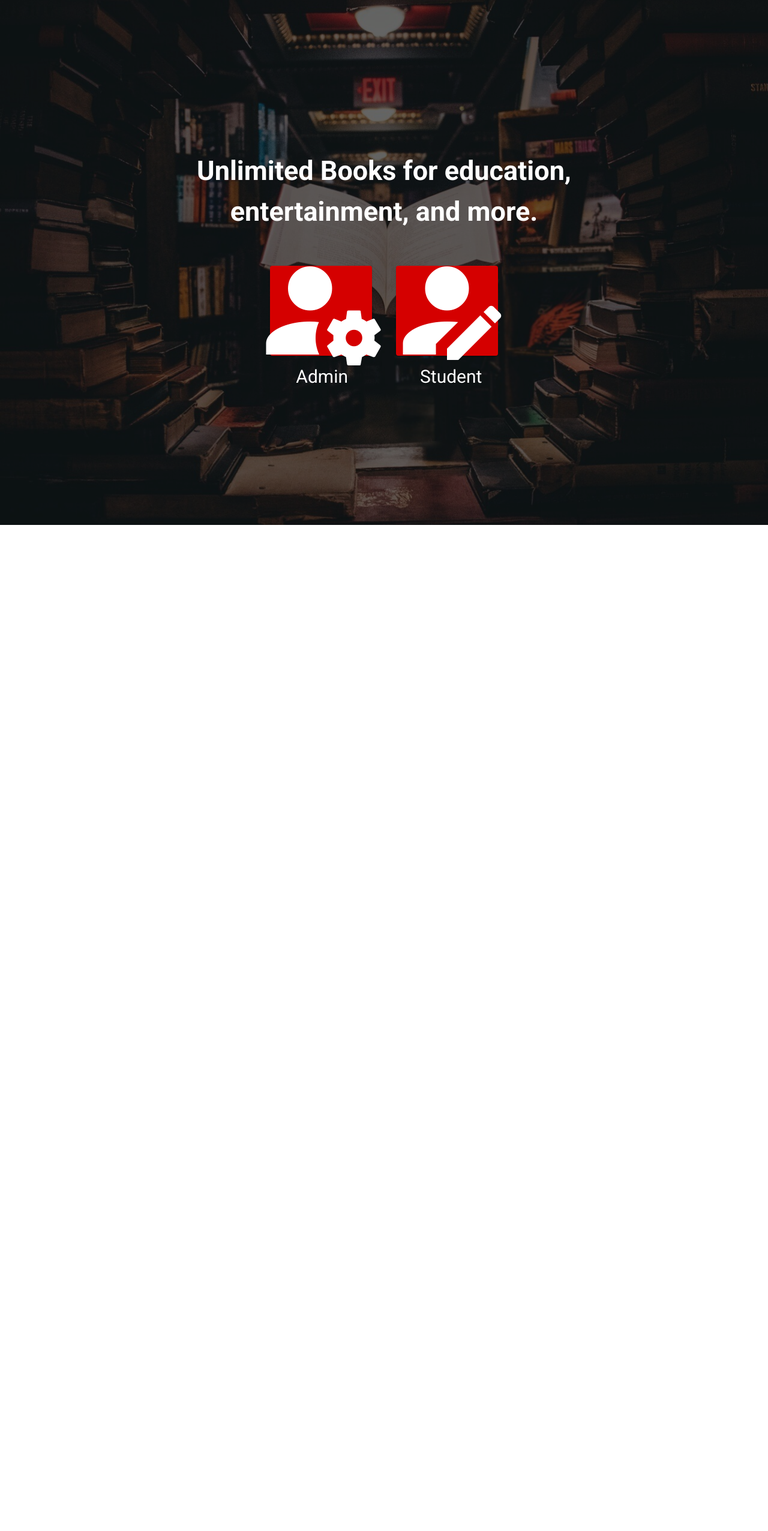
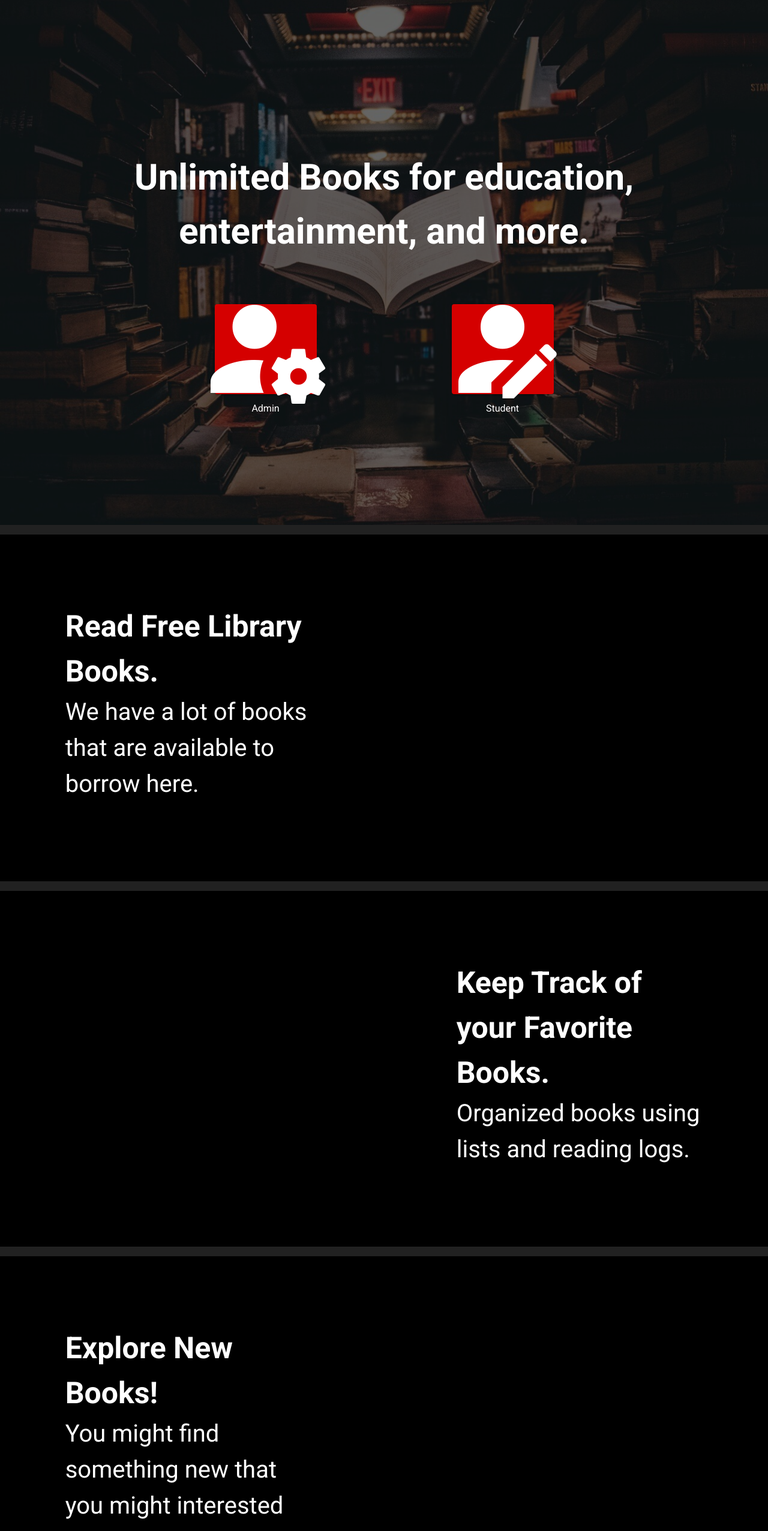
Before and after one commit to BlankSpot08/Athenaeum-Frontend, a Vue app: page /#/ in a window 1280 px wide. Shown: the part 95-2647 px from the top of the page at 60% size. Before the commit the page ends 970 px from the top, so only its background shows below. Built offline with nearby package versions, Linux system fonts and the light colour scheme.

Commit message:
added changes to Homepage.vue component.

```diff
--- a/src/components/Homepage.vue
+++ b/src/components/Homepage.vue
@@ -2,41 +2,92 @@
   <div id='body'>
     <div id='upper'>
         <h1 class='red--text text--accent-4 ml-16'>ATHENAEUM</h1>
-        <v-row class='py-16 my-16'></v-row>
+        <v-container class='py-15'><v-row class='py-16 my-1'></v-row></v-container>
 
-        <h2  class='text-center'>Unlimited Books for education,<br> entertainment, and more.</h2><br>
-        <v-container>
+        <h1  class='text-center'>Unlimited Books for education,<br> entertainment, and more.</h1><br>
+        <v-container class='py-10'>
           <v-row align-content='center' justify='center'>
-            <v-flex xs12 sm6 md3 class='px-2'>
-              <div class='text-right'>
+            <v-col cols='12' md='4' class='px-2'>
+              <div class='text-center'>
                   <v-btn dark class='ma-3' elevation='1' height='150px' width='170px' color='red accent-4'>
                     <v-icon size='220px'>
                       mdi-account-cog
                     </v-icon>
                   </v-btn>
               </div>
-              <div class='text-right pr-13'>
+              <div class='text-center'>
                 Admin
               </div>
-            </v-flex>
-            <v-flex xs12 sm6 md3 class='px-2'>
-              <div class='text-left'>
-
+            </v-col>
+            <v-col cols='12'  md='4' class='px-2'>
+              <div class='text-center'>
                   <v-btn dark class='ma-3' elevation='1' height='150px' width='170px' color='red accent-4'>
                     <v-icon size='220px'>
                       mdi-account-edit
                     </v-icon>
                   </v-btn>
               </div>
-              <div class='text-left pl-13'>
+              <div class='text-center '>
                 Student
               </div>
-            </v-flex>
+            </v-col>
 
           </v-row>
         </v-container>
     </div>
+    <v-row id='dividercolor' class='my-0 py-2'></v-row>
+
+    <div >
+        <v-row  align-content='center' align='center' justify='space-around' class='my-16 py-10' >
+          <v-col cols='12' sm='8' md='4' >
+            <h1 id='titles'>Read Free Library Books.</h1>
+            <p id='description' >We have a lot of books that are available to borrow here.</p>
+          </v-col >
+          <v-col cols='12'  sm='8' md='4'>
+              <v-img src='./assets/homepagebg.jpeg'></v-img>
+          </v-col>
+        </v-row>
+      <v-row id='dividercolor' class='my-0 py-2'></v-row>
+        <v-row align='center' justify='space-around' class='my-16 py-10'>
+          <v-col  xs='12' sm='8' md='4'>
+              <v-img src='./assets/homepagebg.jpeg'></v-img>
+          </v-col>
+          <v-col  xs='12' sm='8' md='4'>
+            <h1 id='titles'>Keep Track of your Favorite Books.</h1>
+            <p id='description'>Organized books using lists and reading logs.  </p>
+          </v-col>
+        </v-row>
+        <v-row id='dividercolor' class='my-0 py-2'></v-row>
+        <v-row align='center' justify='space-around' class='my-16 py-10'>
+          <v-col xs='12' sm='8' md='4'>
+            <h1 id='titles'>Explore New Books!</h1>
+            <p id='description' >You might find something new that you might interested in.</p>
+          </v-col >
+          <v-col xs='12' sm='8' md='4'>
+              <v-img src='./assets/homepagebg.jpeg' position='center'></v-img>
+          </v-col>
+        </v-row>
+
+    </div>
+    <v-row id='dividercolor' class='my-0 py-2'></v-row>
     <div>
+      <h1 class='mt-16 text-center' style='font-size:40px'>Frequently Asked Questions</h1>
+      <v-row justify='center' class='mb-16 pt-5' >
+        <v-card width='900px' justify='center'>
+          <v-expansion-panels dark style='background-color:black;' >
+            <v-expansion-panel v-for="(item,i) in 5" :key="i" class='mb-2'  >
+              <v-expansion-panel-header style='font-size:30px;'>
+                Title
+              </v-expansion-panel-header>
+              <v-expansion-panel-content >
+                Lorem ipsum dolor sit amet, consectetur adipiscing elit, sed do eiusmod tempor incididunt ut labore et dolore magna aliqua. Ut enim ad minim veniam, quis nostrud exercitation ullamco laboris nisi ut aliquip ex ea commodo consequat.
+              </v-expansion-panel-content>
+            </v-expansion-panel>
+          </v-expansion-panels>
+
+        </v-card>
+      </v-row>
+
     </div>
   </div>
 </template>
@@ -49,6 +100,21 @@
 </script>
 
 <style scoped>
+  #dividercolor{
+    background-color: #212121;
+  }
+  h1{
+    font-size: 60px;
+  }
+  #titles{
+    font-size: 50px;
+    float: left;
+  }
+  #description{
+    font-size: 40px;
+    float: left;
+  }
+
   h1,h2, div{
     position: relative;
   }
@@ -56,11 +122,11 @@
     position: relative;
     background-color: black;
     color: white;
-    font-size: 30px;
-    min-height: 970px;
+    min-height: 970px  ;
   }
   #upper{
     position: relative;
+    min-height: 970px;
   }
   #upper::before{
         content: '';
@@ -72,7 +138,7 @@
         background-image: url('./assets/homepagebg.jpeg');
         background-size: 100% 100%;
         background-position: top center;
-        min-height: 970px;
+
         opacity: 0.4;
    }
 </style>
```
